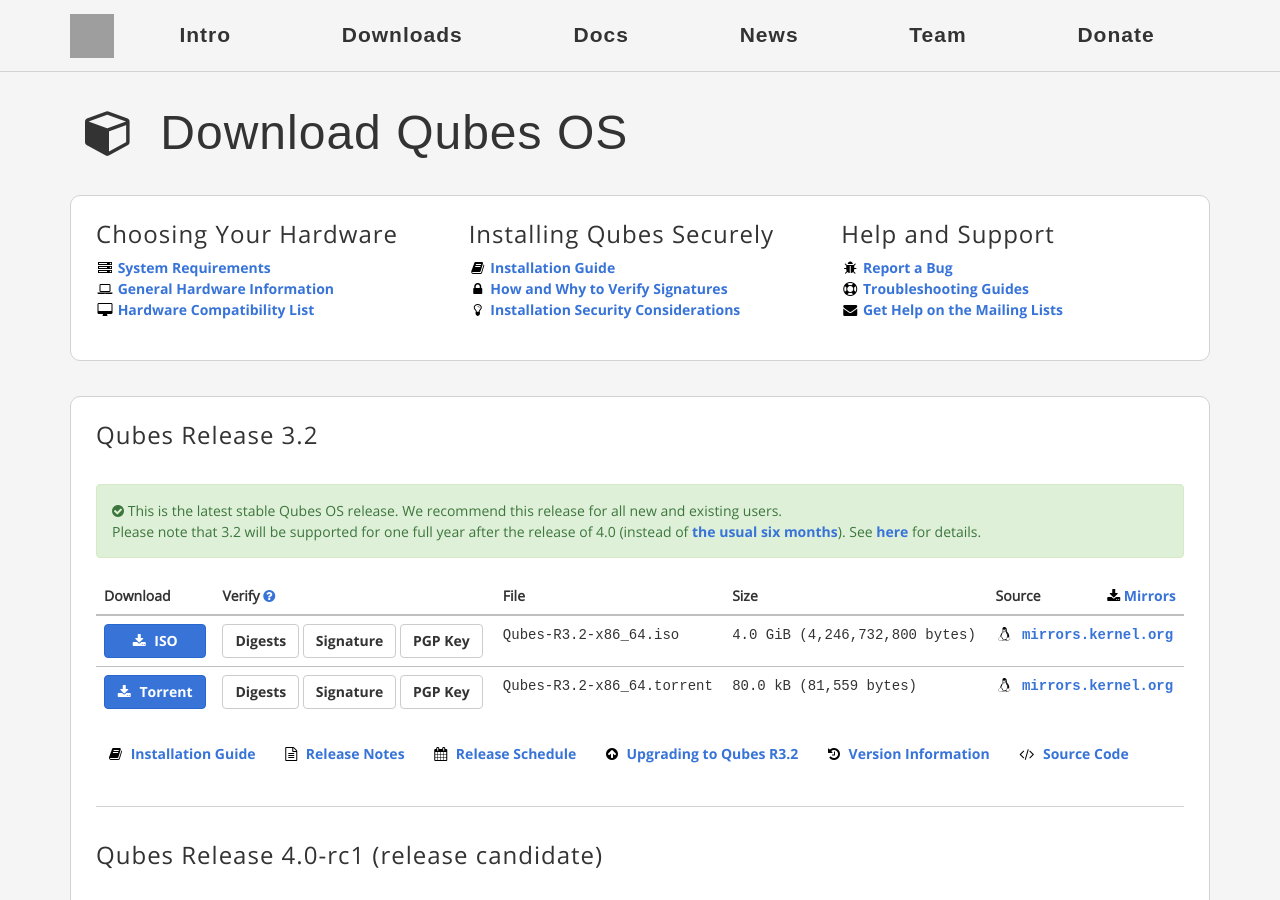
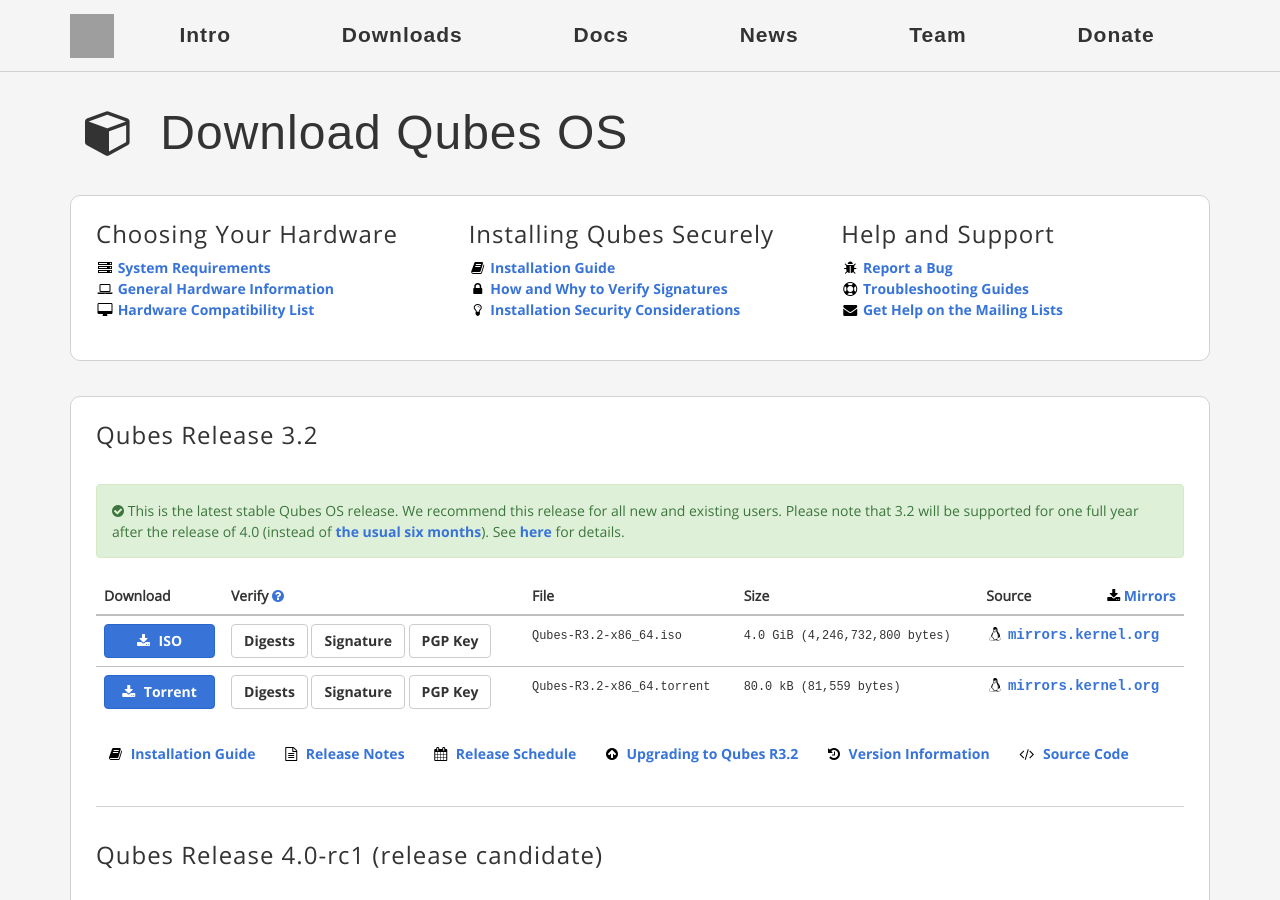
Before and after one commit to QubesOS/qubesos.github.io, a Jekyll site: the page built from pages/downloads.md, in a window 1280 px wide and 900 px high. Built offline with Jekyll 4.4.1, drawn with Linux system fonts in a browser that asks for light colours; some web fonts are replaced; some of the changed text lies outside the part shown; grey boxes are pictures that could not be loaded.

Commit message:
Update Downloads page

```diff
--- a/_data/downloads.yml
+++ b/_data/downloads.yml
@@ -8,7 +8,7 @@ releases:
   Qubes Release 3.2:
     testing: no
     latest: This is the latest stable Qubes OS release. We recommend this
-            release for all new and existing users.<br>
+            release for all new and existing users.
             Please note that 3.2 will be supported for one full year after the
             release of 4.0 (instead of <a href="/doc/supported-versions/">the
             usual six months</a>). See
--- a/pages/downloads.md
+++ b/pages/downloads.md
@@ -106,13 +106,24 @@ redirect_from:
                 {% endfor %}
               </td>
               <td>
-                <samp>{{ source.filename }}</samp>
+                <small><samp>{{ source.filename }}</samp></small>
               </td>
               <td>
-                <samp>{{ source.size }}</samp>
+                <small><samp>{{ source.size }}</samp></small>
               </td>
               <td>
-                <a href="https://{{ source.name }}/"><i class="fa fa-linux fa-fw black-icon"></i><samp> {{ source.name }}</samp></a>
+                <div class="d-inline">
+                  <a href="https://{{ source.name }}/">
+                    {% if source.name == "mirrors.kernel.org" %}
+                    <i class="fa fa-linux fa-fw black-icon"></i>
+                    {% elsif source.name == "ftp.qubes-os.org" %}
+                    <i class="fa fa-cubes fa-fw black-icon"></i>
+                    {% else %}
+                    <i class="fa fa-cloud-download fa-fw black-icon"></i>
+                    {% endif %}
+                    <samp>{{ source.name }}</samp>
+                  </a>
+                </div>
               </td>
             </tr>
             {% endif %}
@@ -162,6 +173,7 @@ redirect_from:
         <li><a href="/doc/supported-versions/"><i class="fa fa-history fa-fw black-icon"></i> Supported Versions</a></li>
         <li><a href="/doc/version-scheme/"><i class="fa fa-code-fork fa-fw black-icon"></i> Version Scheme</a></li>
         <li><a href="/doc/templates/"><i class="fa fa-clone fa-fw black-icon"></i> Templates</a></li>
+        <li><a href="/doc/system-requirements/"><i class="fa fa-server fa-fw black-icon"></i> System Requirements</a></li>
         <li><a href="/security/"><i class="fa fa-lock fa-fw black-icon"></i> Security Information</a></li>
       </ul>
     </div>
@@ -173,6 +185,7 @@ redirect_from:
         <li><a href="/doc/source-code/"><i class="fa fa-code fa-fw black-icon"></i> Source Code</a></li>
         <li><a href="/doc/license/"><i class="fa fa-file-text-o fa-fw black-icon"></i> Software License</a></li>
         <li><a href="/doc/coding-style/"><i class="fa fa-terminal fa-fw black-icon"></i> Coding Guidelines</a></li>
+        <li><a href="/doc/#developer-documentation"><i class="fa fa-book fa-fw black-icon"></i> Developer Documentation</a></li>
         <li><a href="/doc/architecture/"><i class="fa fa-cubes fa-fw black-icon"></i> OS Architecture</a></li>
       </ul>
     </div>
```
